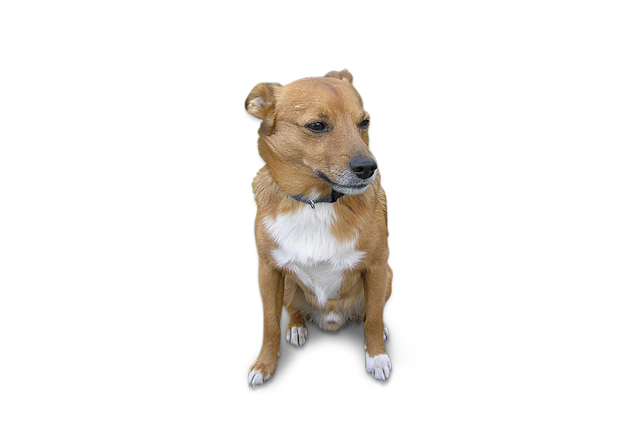
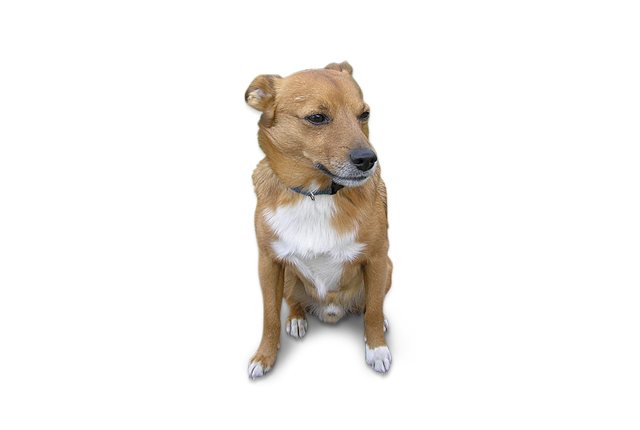
Before and after one commit to humanoidvani/skankiliki.cz, a plain HTML site: page index.html in a window 1280 px wide. Shown: the part 178-608 px from the top of the page, without its empty margins (323-963 px from the left). Drawn offline with Linux system fonts and the light colour scheme.

Commit message:
Update index.html

```diff
--- a/index.html
+++ b/index.html
@@ -11,7 +11,8 @@
 		<link rel="shortcut icon" href="favicon.ico">
 
 		<style>
-			body, html { position: relative; height: 100%; text-align: center; }
+			html { position: relative; height: 100%; }
+			body, html { position: absolute; top: 0; right: 0; bottom: 0; left: 0; text-align: center; }
 			img { margin: -175px 0 1em -100px; position: absolute; top: 50%; left: 50%; }
 		</style>
 	</head>
```
